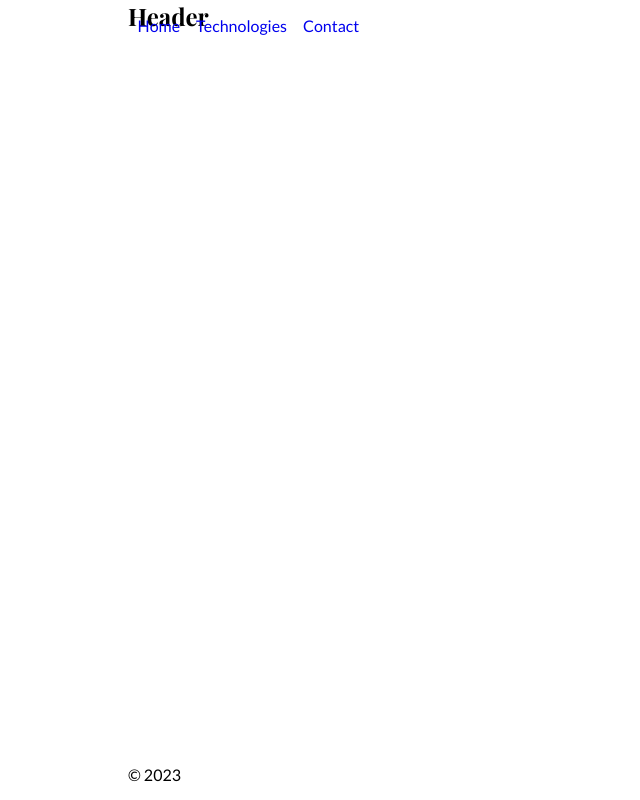
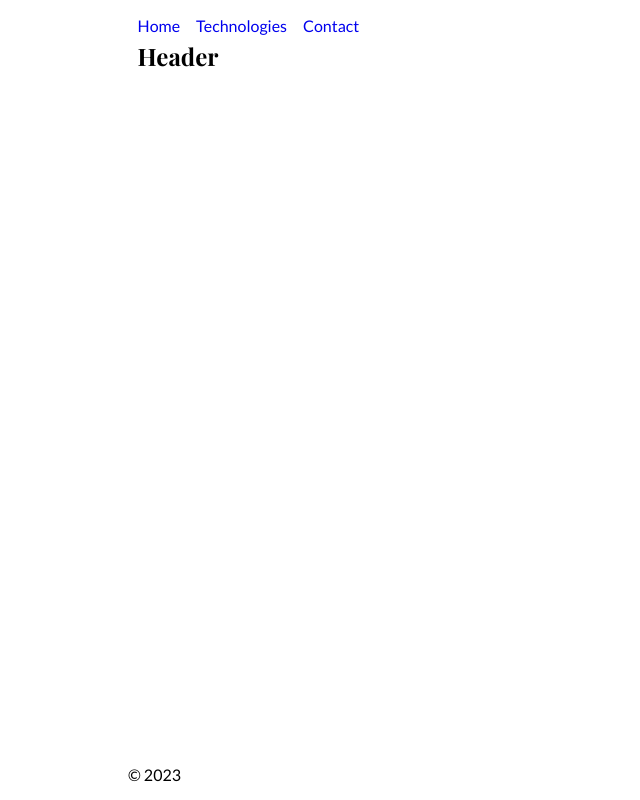
Before and after one commit to t-flim/t-flim.github.io, a React (Vite) app: page / in a window 1280 px wide. Shown: the whole page, without its empty margins (0-640 px from the left). Built offline with nearby package versions, Linux system fonts and the light colour scheme.

Commit message:
Add header and section styling

```diff
--- a/src/App.css
+++ b/src/App.css
@@ -32,8 +32,8 @@ h6 {
 
 header,
 section {
-  width: 100%;
-  height: 100vh;
+  margin-top: 2.5em;
+  padding: 0 0.75em;
 }
 
 .container {
```
